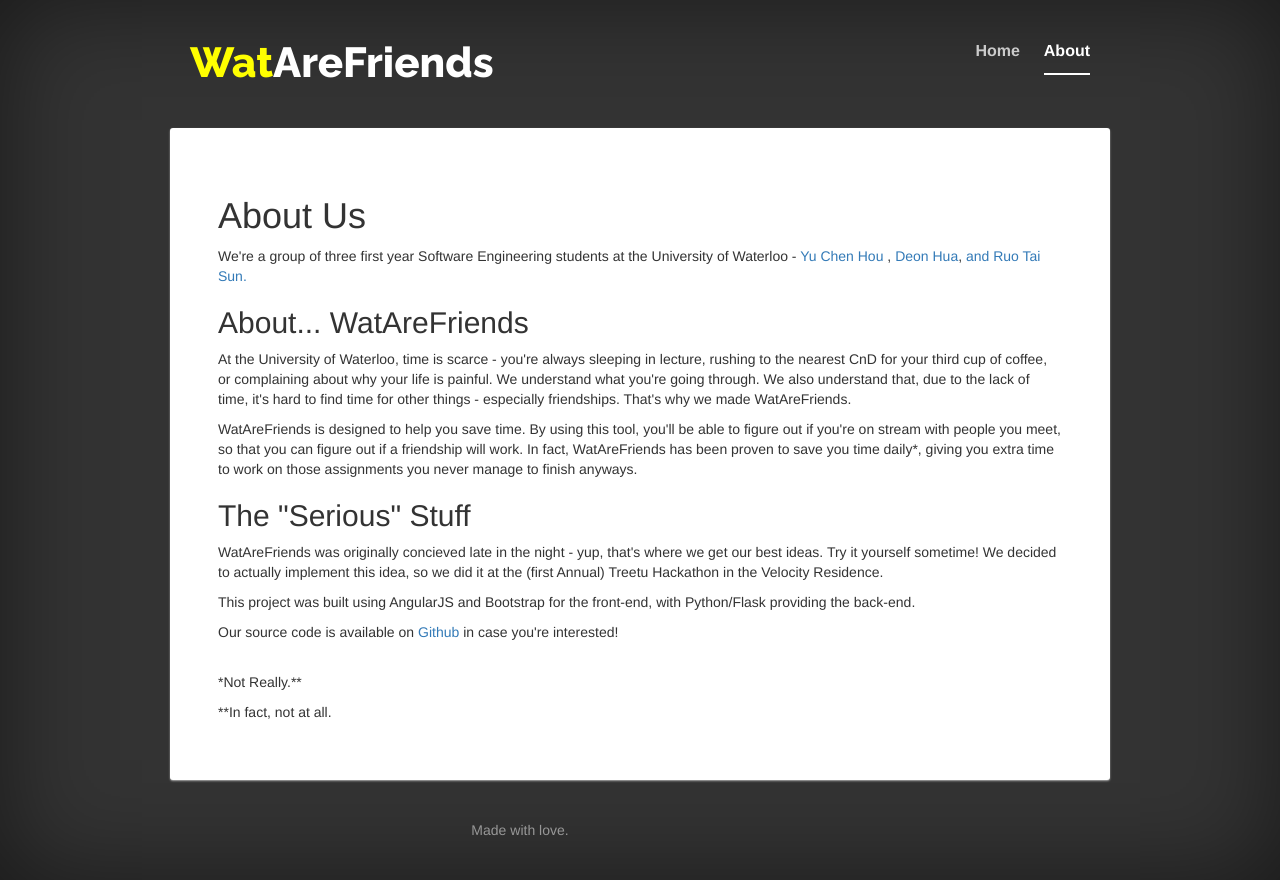
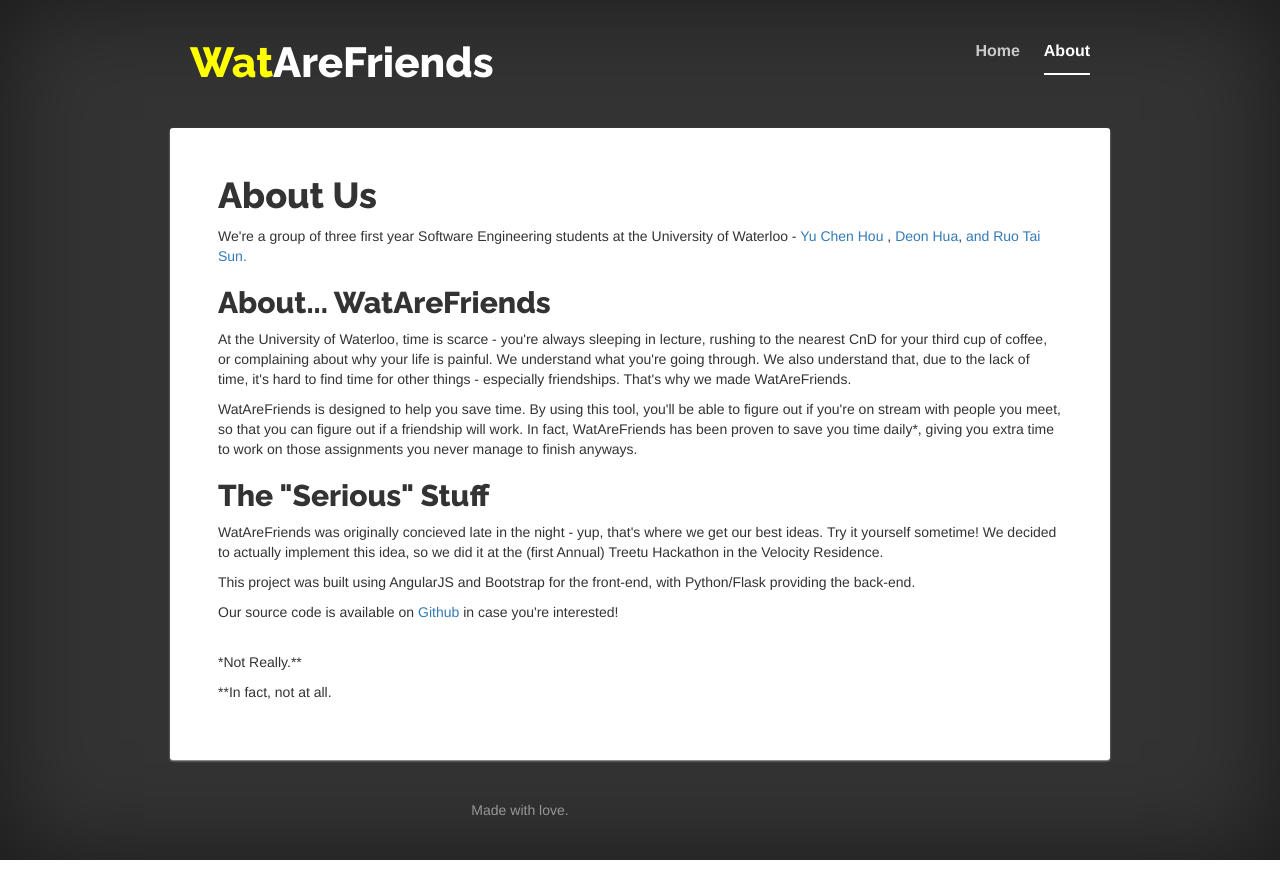
Before and after one commit to yucombinator/coop-friendship, a Flask app: page /about.html in a window 1280 px wide. Run offline with Flask 2, Linux system fonts and the light colour scheme; some libraries are stand-ins or nearby versions.

Commit message:
Syntax Error

```diff
--- a/logic.py
+++ b/logic.py
@@ -58,7 +58,7 @@ def comparePrograms(array1, array2, term1="1A", term2="1A"):
             "results": results
     }
 
-def takeInput(my_faculty, my_program, my_term, friend_faculty, friend_program, friend_term, my_stream_code=None, friend_stream_code=None):
+def takeInput(my_faculty, my_program, my_term, friend_faculty, friend_program, friend_term, my_stream_code, friend_stream_code):
 
     myProgram = programs.findProgram(my_faculty, my_program, my_stream_code)
     friendProgram = programs.findProgram(friend_faculty, friend_program, friend_stream_code)
--- a/static/styles.css
+++ b/static/styles.css
@@ -269,3 +269,13 @@ td {
 	height:100%;
 	width:inherit;
 }
+
+h1{
+  padding-top: 0px;
+  margin-top: 0px;
+  font-family: Raleway, sans-serif;
+}
+
+h2{
+  font-family: Raleway, sans-serif;
+}
```
